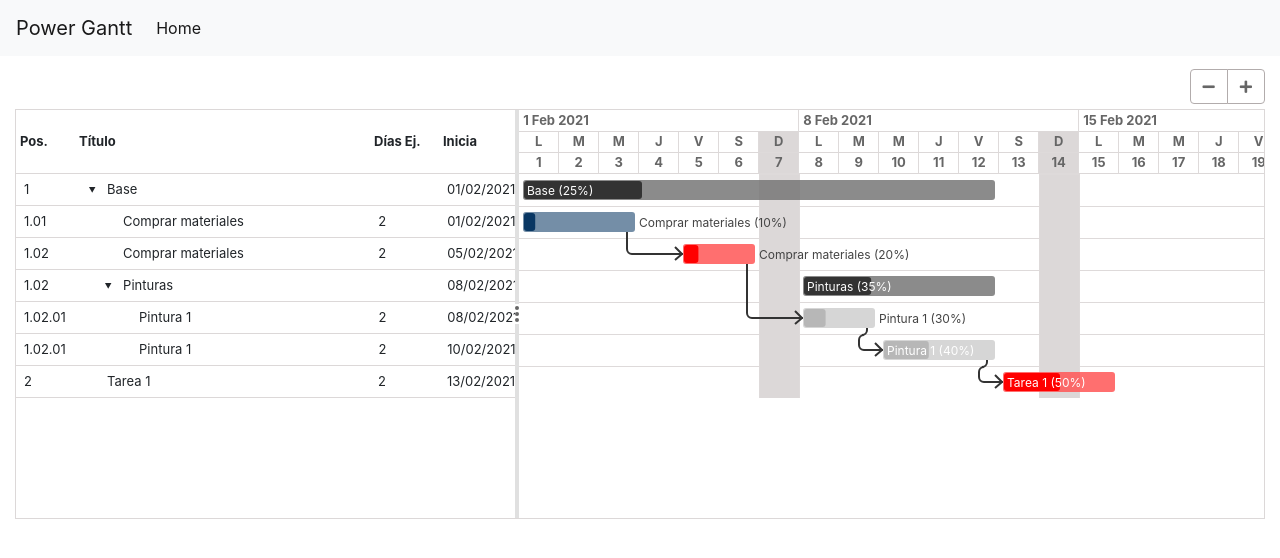
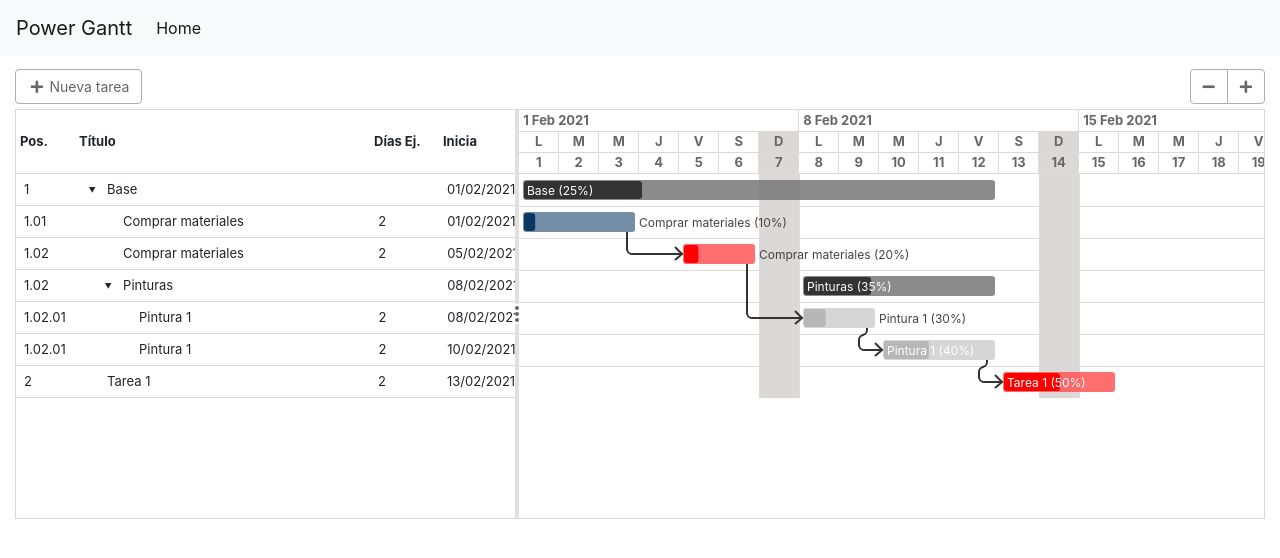
Before and after one commit to CharlesPs/power-gantt, a React (Create React App) app: page / in a window 1280 px wide. Shown: the top 558 px of the page. Built offline with nearby package versions, Linux system fonts and the light colour scheme.

Commit message:
add toobarl config

```diff
--- a/src/App.tsx
+++ b/src/App.tsx
@@ -494,6 +494,19 @@ const App = () => {
                             dayMaxWidth={64}
                             onToggleCollapse={toggleCollapse}
                             onItemEdit={onItemEdit}
+                            toolbar={{
+                                // buttonClassName: 'btn btn-default',
+                                left: [
+                                    {
+                                        icon: <i className="fas fa-fw fa-plus"></i>,
+                                        text: 'Nueva tarea',
+                                        onClick: () => console.log('nueva tarea ok!')
+                                    }
+                                ],
+                                right: {
+                                    showWidthButtons: true
+                                }
+                            }}
                         />
                     </div>
                 </div>
--- a/src/Components/Gantt/Gantt.tsx
+++ b/src/Components/Gantt/Gantt.tsx
@@ -30,6 +30,7 @@ type Props = {
     dayMaxWidth?: number,
     onToggleCollapse: any,
     onItemEdit?: any,
+    toolbar?: any,
 }
 
 let scrollTop = 0
@@ -54,8 +55,6 @@ const Gantt = (props: Props) => {
 
     const localPercent = parseFloat(localStorage.getItem(`gantt-${props.id}`) || '0')
     const localColumnSize = parseInt(localStorage.getItem(`gantt-${props.id}-column-size`) || '0', 10)
-
-    console.log(localStorage.getItem(`gantt-${props.id}-column-size`))
 
     const [ state, setState ] = useState({
         divisorPosition: localPercent || 40,
@@ -202,6 +201,7 @@ const Gantt = (props: Props) => {
         <>
             <div className="gantt-container">
                 <GanttToolbar
+                    options={props.toolbar}
                     dayWidth={state.dayWidth}
                     minDayWidth={props.dayMinWidth || props.dayWidth}
                     maxDayWidth={props.dayMaxWidth || props.dayWidth}
--- a/src/Components/GanttToolbar/GanttToolbar.styl
+++ b/src/Components/GanttToolbar/GanttToolbar.styl
@@ -1,21 +1,26 @@
 
-.gantt-container
+.gantt-container {
     background-color white
+}
 
-.gantt-toolbar
-    // border 1px solid var(--border-color)
+.gantt-toolbar {
     display: flex
+    font-size 14px
     justify-content: space-between
     padding 5px 0
 
     .toolbar-right
         align-self: flex-end
 
-    button
-        background-color var(--button-background)
-        border var(--button-border)
-        color var(--button-text-color)
-        font-size: 14px
+    button {
+        font-size inherit
+
+        &.btn-default
+            background-color var(--button-background)
+            border var(--button-border)
+            color var(--button-text-color)
 
         &:focus
             box-shadow: none
+    }
+}
--- a/src/Components/GanttToolbar/GanttToolbar.tsx
+++ b/src/Components/GanttToolbar/GanttToolbar.tsx
@@ -2,6 +2,7 @@
 import React from 'react'
 
 type Props = {
+    options?: any,
     dayWidth: number,
     minDayWidth: number,
     maxDayWidth: number,
@@ -9,6 +10,17 @@ type Props = {
 }
 
 const GanttToolbar = (props: Props) => {
+
+    const defaultOptions = {
+        enabled: true,
+        buttonClassName: 'btn btn-default',
+        left: [],
+        right: {
+            showWidthButtons: false
+        }
+    }
+
+    const options = Object.assign(defaultOptions, props.options)
 
     const lessDayWidth = () => {
 
@@ -32,19 +44,36 @@ const GanttToolbar = (props: Props) => {
 
     return (
         <>
+            {!options.enabled ? null : (
                 <div className="gantt-toolbar">
-                <div className="toolbar-left"></div>
+                    <div className="toolbar-left">
+                        {!options.left ? null : (
+                            <>
+                                {options.left.map((button: any, i: number) => (
+                                    <button key={i}
+                                        className={options.buttonClassName}
+                                        onClick={button.onClick}
+                                    >
+                                        {button.icon} {button.text}
+                                    </button>
+                                ))}
+                            </>
+                        )}
+                    </div>
                     <div className="toolbar-right">
+                        {!options.right.showWidthButtons ? null : (
                             <div className="btn-group">
-                        <button className="btn btn-default" onClick={lessDayWidth}>
+                                <button className={options.buttonClassName} onClick={lessDayWidth}>
                                     <i className="fas fa-minus"></i>
                                 </button>
-                        <button className="btn btn-default" onClick={moreDayWidth}>
+                                <button className={options.buttonClassName} onClick={moreDayWidth}>
                                     <i className="fas fa-plus"></i>
                                 </button>
                             </div>
+                        )}
                     </div>
                 </div>
+            )}
         </>
     )
 }
```
Also changed, not shown: src/library.css. Lines whose indentation alone changed are shown as unchanged.
